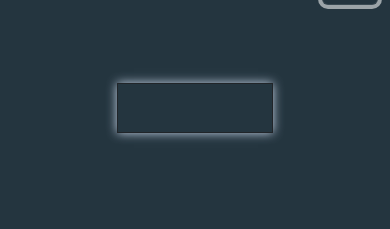
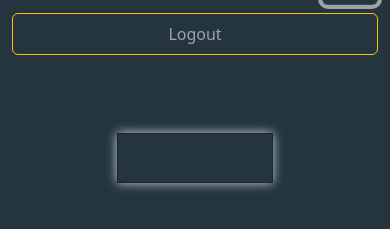
Before and after one commit to MohamedMamdouh2002/Login-Js, a plain HTML site: page Home.html in a window 390 px wide. Both pictures are taken after a click on the button "Toggle navigation". Shown: the part 43-272 px from the top of the page. Drawn offline with Linux system fonts and the light colour scheme.

Commit message:
sceond commit

```diff
--- a/Css/style.css
+++ b/Css/style.css
@@ -12,12 +12,12 @@ body{
     margin-top: 50px;
     box-shadow: 1px 2px 8px rgba(0, 0, 0,0.5) ;
 }
-@media(max-width:700px) {
+/* @media(max-width:700px) {
     body .contWidth {
         width: 80%;
 
     }
-}
+} */
 input{
     border: 1px solid #ced4da;
     color: aliceblue;
--- a/Home.html
+++ b/Home.html
@@ -12,19 +12,16 @@
     <nav class="navbar navbar-expand-lg navbar-dark group">
         <div class="container">
             <a class="navbar-brand" href="#">SMART LOGIN</a>
-            <button class="navbar-toggler collapsed" type="button" data-toggle="collapse" data-target="#navbarSupportedContent" aria-controls="navbarSupportedContent" aria-expanded="false" aria-label="Toggle navigation">
-      <span class="navbar-toggler-icon"></span>
-    </button>
+            <button class="navbar-toggler" type="button" data-bs-toggle="collapse" data-bs-target="#navbarSupportedContent" aria-controls="navbarSupportedContent" aria-expanded="false" aria-label="Toggle navigation">
+                <span class="navbar-toggler-icon"></span>
+              </button>
 
-            <div class="navbar-collapse collapse " id="navbarSupportedContent " >
+            <div class=" navbar-collapse collapse" id="navbarSupportedContent">
                 <ul class="navbar-nav ms-auto">
-                    <li class="nav-item">
-                        <a  class="nav-link btn btn-outline-warning " href="signin.html">Logout</a>
+                    <li class="nav-item mt-2">
+                        <a onclick="logout()" class="nav-link btn btn-outline-warning " href="index.html">Logout</a>
                     </li>
-
-
                 </ul>
-
             </div>
         </div>
     </nav>
```
